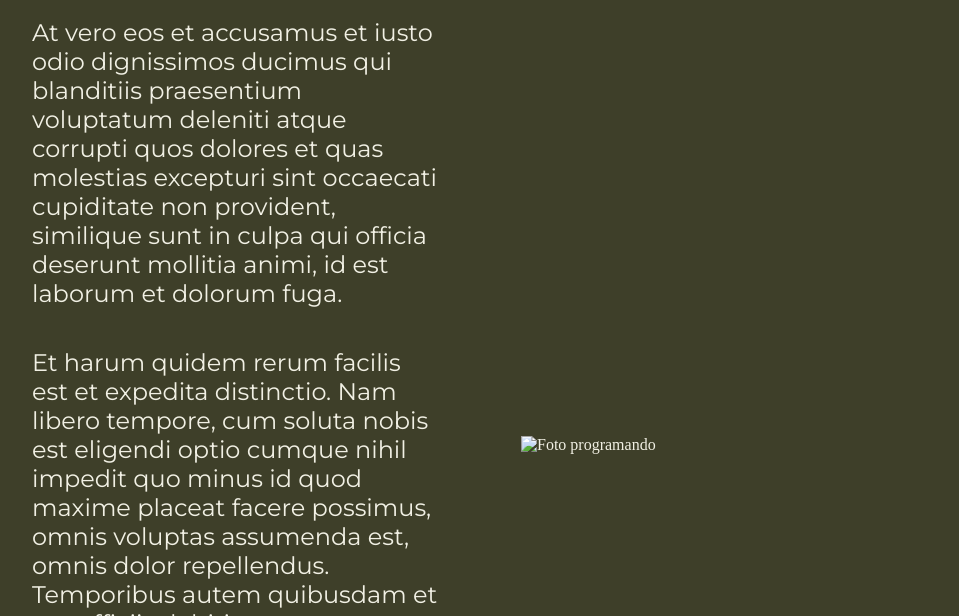
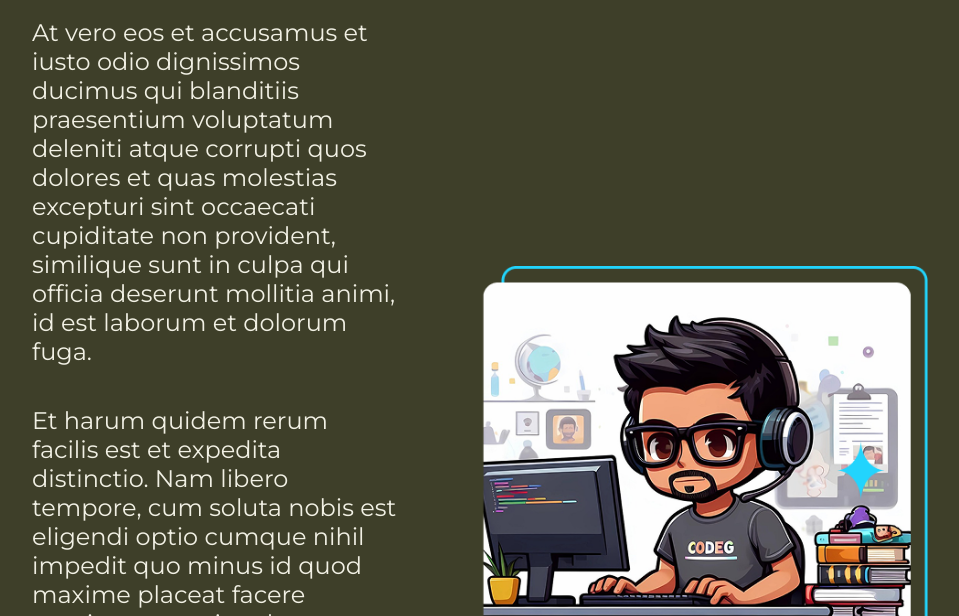
Before and after one commit to LFFavoretto/portifolio, a plain HTML site: page about.html in a window 1280 px wide. Shown: the part 184-800 px from the top of the page, without its empty margins (160-1119 px from the left). Drawn offline with nearby package versions, Linux system fonts and the light colour scheme.

Commit message:
Fix image asset path in about.html and adjust indentation

```diff
--- a/about.html
+++ b/about.html
@@ -19,7 +19,7 @@
             <p class="apresentacao__conteudo__texto">At vero eos et accusamus et iusto odio dignissimos ducimus qui blanditiis praesentium voluptatum deleniti atque corrupti quos dolores et quas molestias excepturi sint occaecati cupiditate non provident, similique sunt in culpa qui officia deserunt mollitia animi, id est laborum et dolorum fuga.</p>
             <p class="apresentacao__conteudo__texto">Et harum quidem rerum facilis est et expedita distinctio. Nam libero tempore, cum soluta nobis est eligendi optio cumque nihil impedit quo minus id quod maxime placeat facere possimus, omnis voluptas assumenda est, omnis dolor repellendus. Temporibus autem quibusdam et aut officiis debitis aut rerum necessitatibus saepe eveniet ut et voluptates repudiandae sint et molestiae non recusandae. Itaque earum rerum hic tenetur a sapiente delectus, ut aut reiciendis voluptatibus maiores alias consequatur aut perferendis doloribus asperiores ipsum delis forum birol parela maxime infena. Excepteur sint occaecat cupidatat non.</p>
         </section>
-    <img class="apresentacao__imagem" src="/assests/imagem.png" alt="Foto programando">
+        <img class="apresentacao__imagem" src="./assets/imagem.png" alt="Foto programando">
     </main>
     <footer class="rodape">
         <p>Desenvolvido por Luiz Felipe Favoretto</p>
```
Lines whose indentation alone changed are shown as unchanged.
